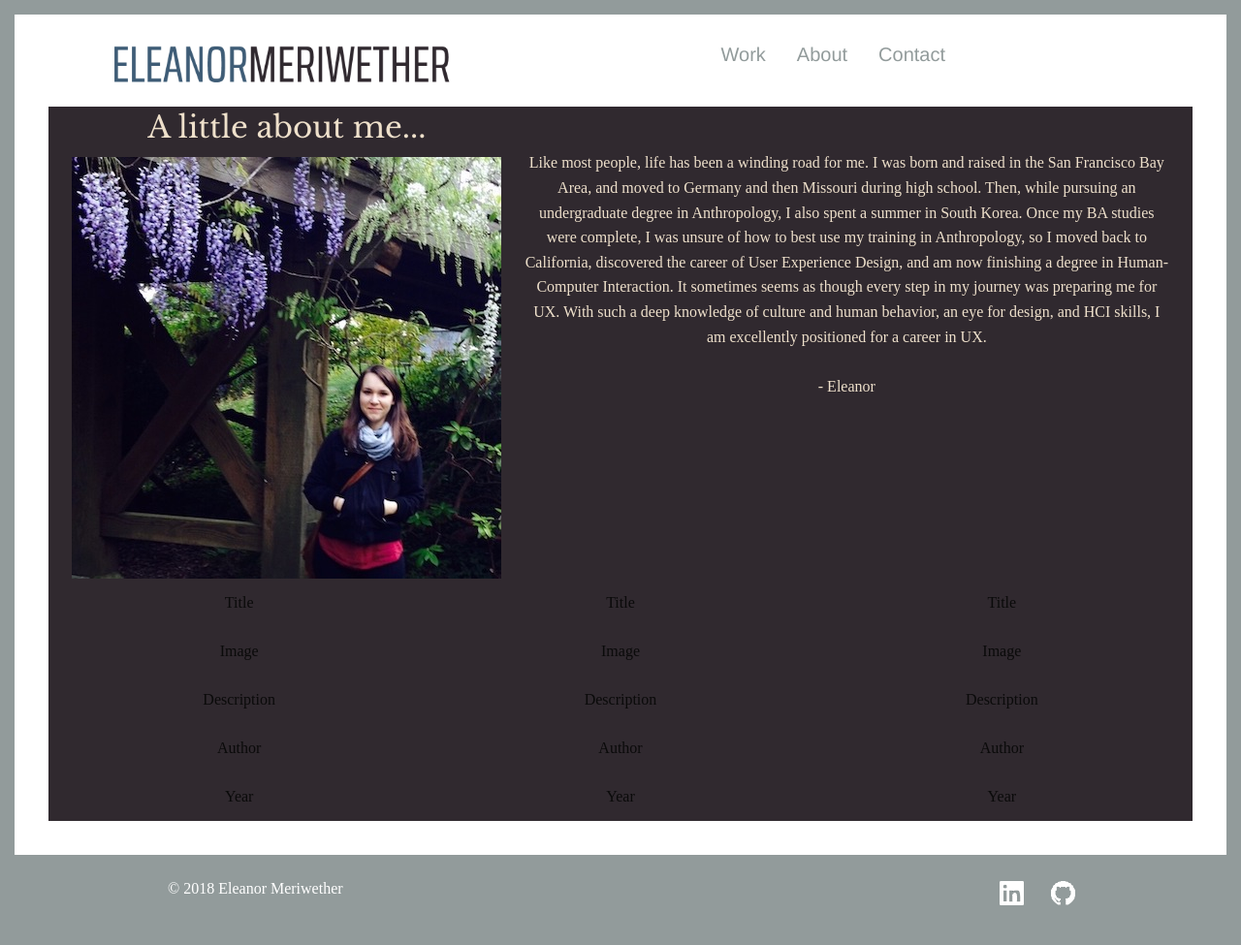
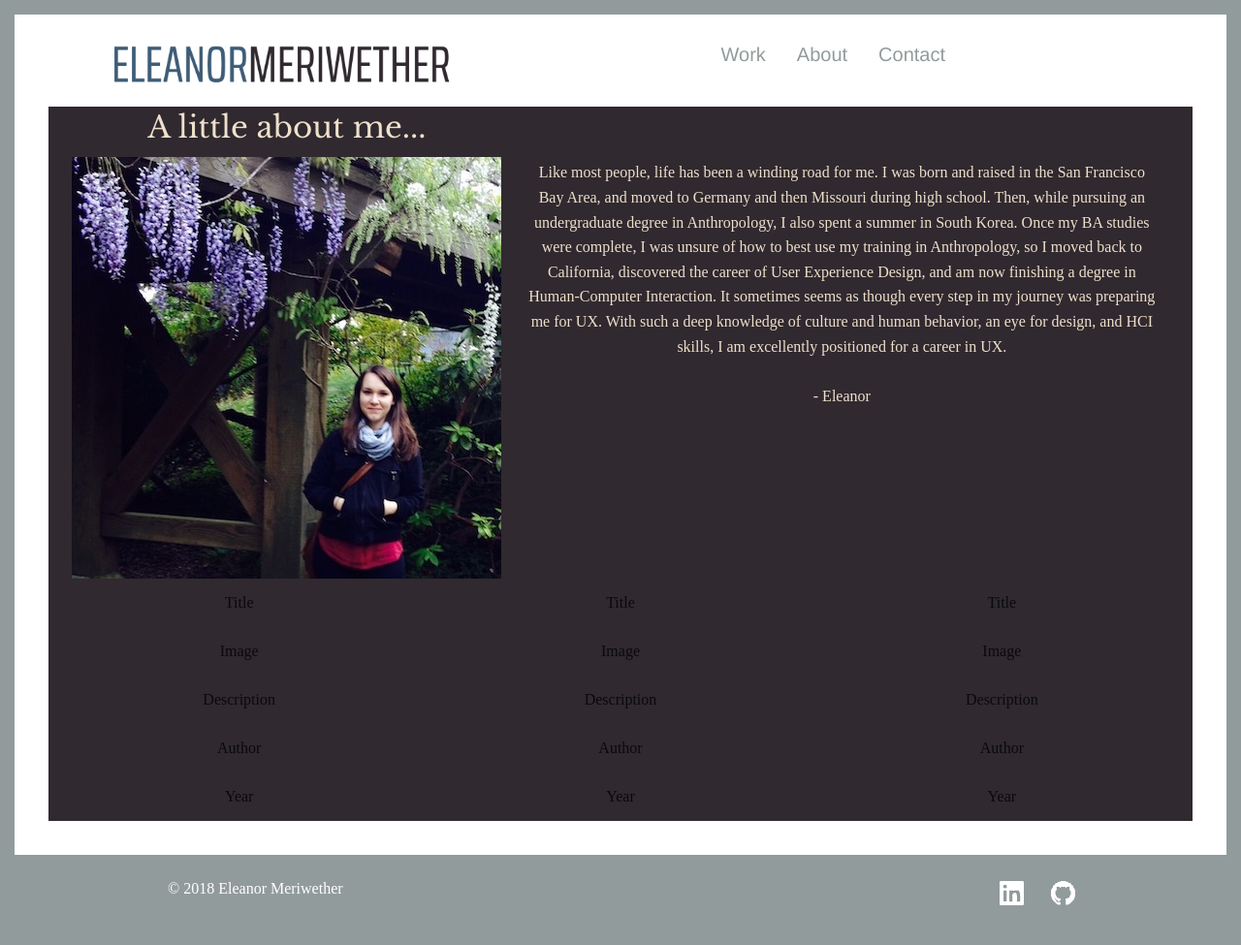
Before and after one commit to emeriwether/emeriwether.github.io, a Jekyll site: the page built from about.html, in a window 1280 px wide. Shown: the whole page at 97% size. Built offline with Jekyll 4.4.1, drawn with Linux system fonts in a browser that asks for light colours; some web fonts are replaced.

Commit message:
increase padding on about me text

```diff
--- a/css/home.css
+++ b/css/home.css
@@ -67,7 +67,7 @@ body {
 }
 
 #aboutMeText {
-    padding: 45px 25px 0 0;
+    padding: 55px 35px 0 0;
 }
 
 #aboutMeText > p {
```
